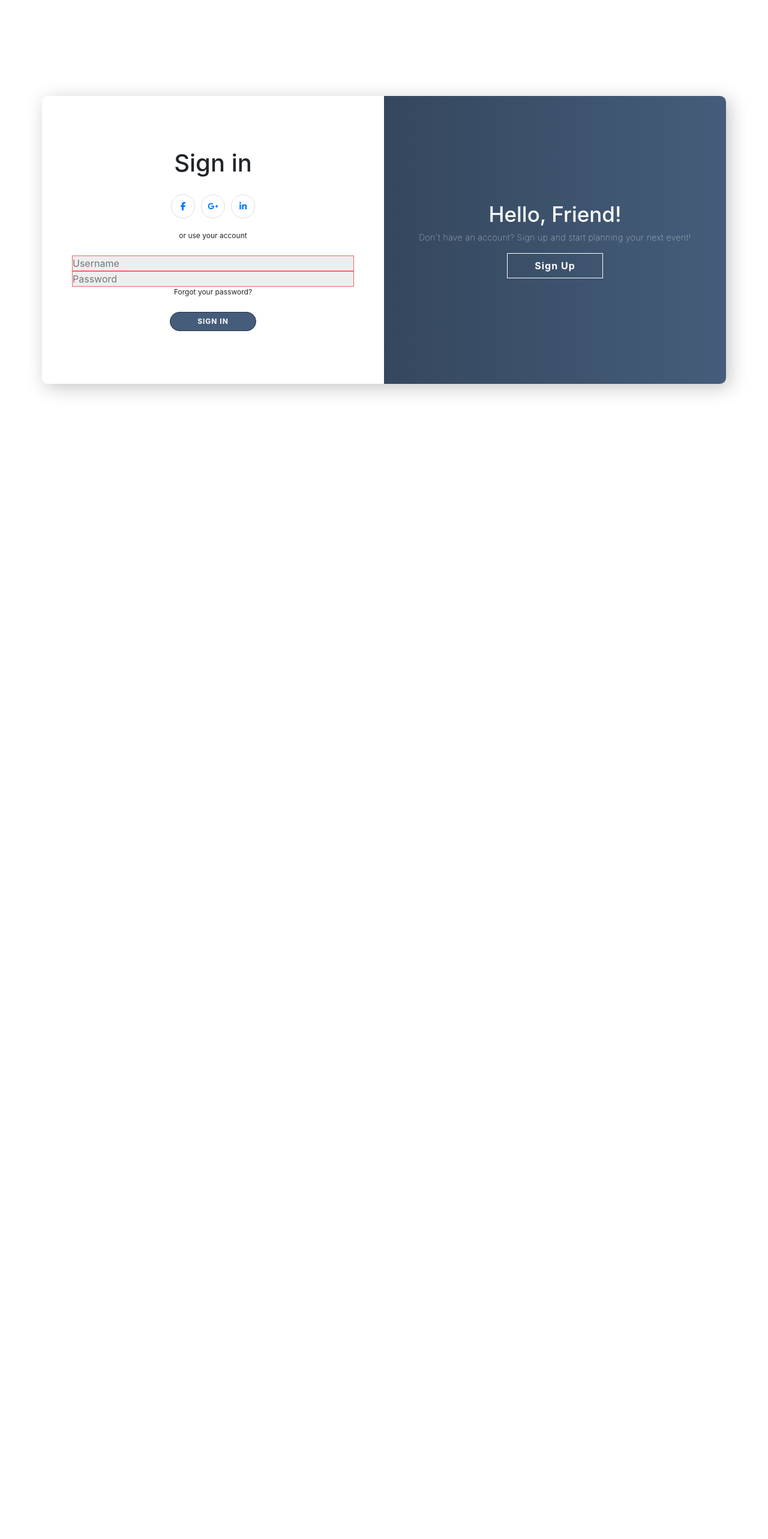
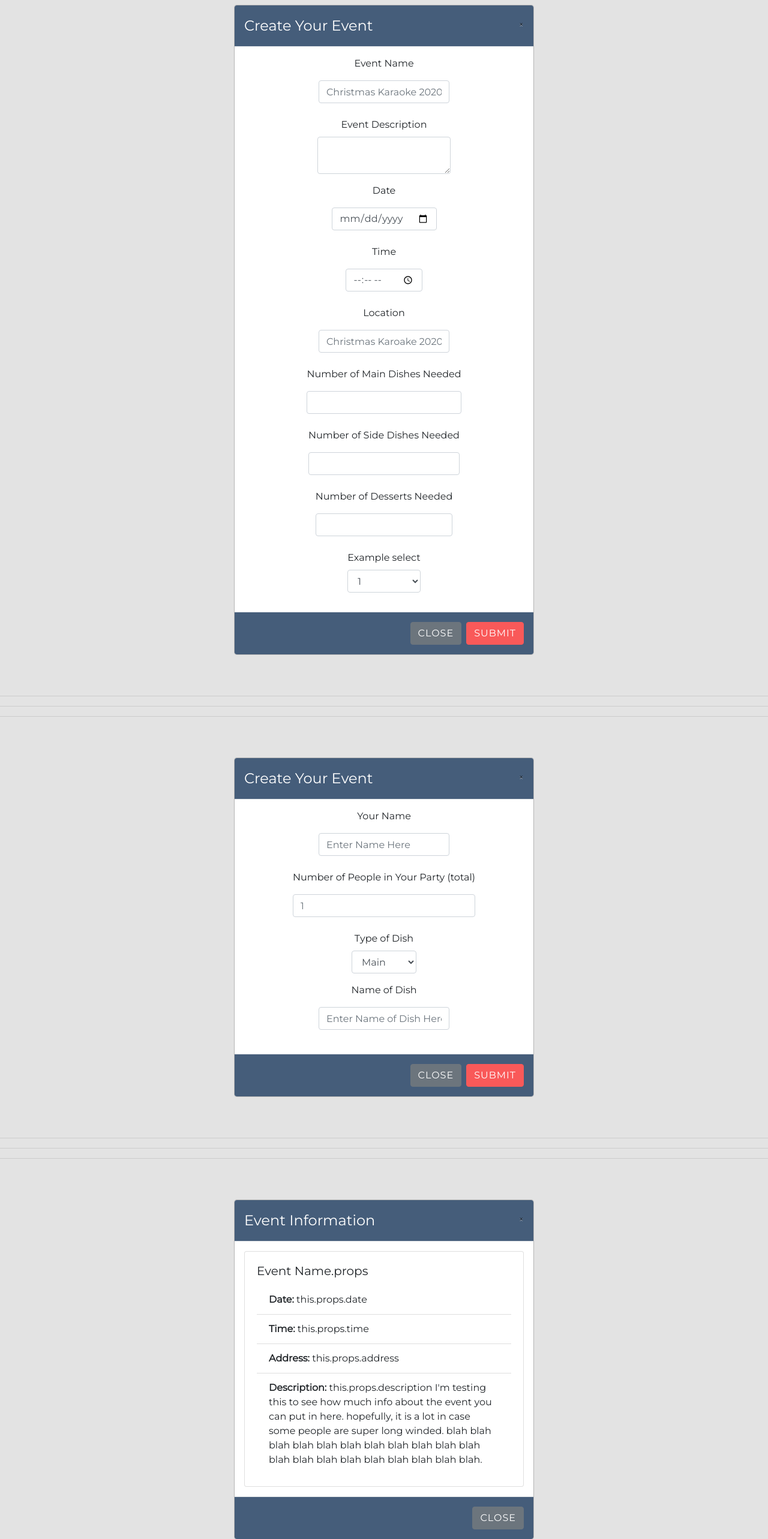
Before and after one commit to max-magura/raduno, a React (Create React App) app in the folder client/: page / in a window 1280 px wide. Shown: the whole page at 60% size. Before the commit the page ends 800 px from the top, so only its background shows below. Built offline with nearby package versions, Linux system fonts and the light colour scheme.

Commit message:
added my modals in, as static for now

```diff
--- a/client/src/App.js
+++ b/client/src/App.js
@@ -1,14 +1,16 @@
 import React from 'react';
-import './App.css';
-// import 'bootstrap/dist/css/bootstrap.min.css';
+// import './App.css';
+import 'bootstrap/dist/css/bootstrap.min.css';
 import LoginPage from './pages/LoginPage/loginPage';
 import ViewEvents from './pages/ViewEvents/viewEvents';
+import StaticModal from './pages/StaticModal/StaticModal'
 
 function App() {
   return (
     <div>
       {/* <ViewEvents /> */}
-      <LoginPage />
+      {/* <LoginPage /> */}
+      <StaticModal />
     </div>
   );
 }
--- /dev/null
+++ b/client/src/components/CreateEvent/CreateEvent.js
@@ -0,0 +1,85 @@
+import React from 'react';
+import {Modal, Button, Form} from 'react-bootstrap';
+import '../styleModal.css';
+
+
+function CreateEvent (props) {
+
+  return(
+    <Modal.Dialog>
+
+    <Modal.Header className="modalHeader" closeButton>
+      <Modal.Title>Create Your Event</Modal.Title>
+    </Modal.Header>
+
+    <Modal.Body className="modalBody">
+        <Form>
+
+        <Form.Group>
+          <Form.Label>Event Name</Form.Label>
+          <Form.Control type="text" placeholder="Christmas Karaoke 2020" />
+        </Form.Group>
+
+        <Form.Group>
+          <Form.Label>Event Description</Form.Label>
+          <Form.Control as="textarea" rows="2" />
+        </Form.Group>
+
+        <Form.Group>
+          <Form.Label>Date</Form.Label>
+          <Form.Control type="date" />
+        </Form.Group>
+
+        <Form.Group>
+          <Form.Label>Time</Form.Label>
+          <Form.Control type="time"/>
+        </Form.Group>
+
+        <Form.Group>
+          <Form.Label>Location</Form.Label>
+          <Form.Control type="text" placeholder="Christmas Karoake 2020" />
+        </Form.Group>
+
+        <Form.Group>
+          <Form.Label>Number of Main Dishes Needed</Form.Label>
+          <Form.Control type="number" name="quantity" min="0"/>
+        </Form.Group>
+
+        <Form.Group>
+          <Form.Label>Number of Side Dishes Needed</Form.Label>
+          <Form.Control type="number" name="quantity" min="0"/>
+        </Form.Group>
+
+        <Form.Group>
+          <Form.Label>Number of Desserts Needed</Form.Label>
+          <Form.Control type="number" name="quantity" min="0"/>
+        </Form.Group>
+
+
+
+        <Form.Group controlId="exampleForm.ControlSelect1">
+          <Form.Label>Example select</Form.Label>
+          <Form.Control as="select">
+            <option>1</option>
+            <option>2</option>
+            <option>3</option>
+            <option>4</option>
+            <option>5</option>
+          </Form.Control>
+        </Form.Group>
+
+      </Form>
+    </Modal.Body>
+
+    <Modal.Footer className="modalFooter">
+      <Button variant="secondary">Close</Button>
+      <Button className="btn btn-primary submit-btn">Submit</Button>
+    </Modal.Footer>
+
+  </Modal.Dialog>
+  )
+
+}
+
+
+export default CreateEvent;
--- /dev/null
+++ b/client/src/components/EventInfo/EventInfo.js
@@ -0,0 +1,44 @@
+import React from 'react';
+import {Modal, Button, Card, ListGroup} from 'react-bootstrap';
+import '../styleModal.css';
+
+function EventInfo (props) {
+
+  return(
+    <Modal.Dialog>
+    <Modal.Header className="modalHeader" closeButton>
+      <Modal.Title>Event Information</Modal.Title>
+    </Modal.Header>
+
+    <Modal.Body>
+      <Card>
+        <Card.Body>
+          <Card.Title>Event Name.props</Card.Title>
+            <ListGroup variant="flush">
+              <ListGroup.Item>
+                <b>Date:</b> this.props.date
+              </ListGroup.Item>
+              <ListGroup.Item>
+                <b>Time:</b> this.props.time
+              </ListGroup.Item>
+              <ListGroup.Item>
+                <b>Address:</b> this.props.address
+              </ListGroup.Item>
+              <ListGroup.Item>
+                <b>Description:</b> this.props.description I'm testing this to see how much info about the event you can put in here. hopefully, it is a lot in case some people are super long winded. blah blah blah blah blah blah blah blah blah blah blah blah blah blah blah blah blah blah blah blah.
+              </ListGroup.Item>
+            </ListGroup>
+        </Card.Body>
+      </Card>
+
+    </Modal.Body>
+
+    <Modal.Footer className="modalFooter">
+      <Button variant="secondary">Close</Button>
+    </Modal.Footer>
+  </Modal.Dialog>
+  )
+
+}
+
+export default EventInfo;
--- /dev/null
+++ b/client/src/components/RsvpForm/RsvpForm.js
@@ -0,0 +1,53 @@
+import React from 'react';
+import {Modal, Button, Form} from 'react-bootstrap';
+import '../styleModal.css';
+
+function RsvpForm (props) {
+
+  return(
+    <Modal.Dialog>
+    <Modal.Header className="modalHeader" closeButton>
+      <Modal.Title>Create Your Event</Modal.Title>
+    </Modal.Header>
+
+    <Modal.Body>
+        <Form className="modalBody">
+
+        <Form.Group>
+          <Form.Label>Your Name</Form.Label>
+          <Form.Control type="text" placeholder="Enter Name Here" />
+        </Form.Group>
+
+        <Form.Group>
+          <Form.Label>Number of People in Your Party (total)</Form.Label>
+          <Form.Control type="number" name="quantity" min="1" placeholder="1" />
+        </Form.Group>
+
+        <Form.Group>
+          <Form.Label>Type of Dish</Form.Label>
+          <Form.Control as="select">
+            <option>Main</option>
+            <option>Side</option>
+            <option>Dessert</option>
+          </Form.Control>
+        </Form.Group>
+
+        <Form.Group>
+          <Form.Label>Name of Dish</Form.Label>
+          <Form.Control type="text" placeholder="Enter Name of Dish Here" />
+        </Form.Group>
+
+      </Form>
+    </Modal.Body>
+
+    <Modal.Footer className="modalFooter">
+      <Button variant="secondary">Close</Button>
+      <Button className="btn btn-primary submit-btn">Submit</Button>
+    </Modal.Footer>
+  </Modal.Dialog>
+  )
+
+}
+
+
+export default RsvpForm;
--- /dev/null
+++ b/client/src/components/styleModal.css
@@ -0,0 +1,18 @@
+.modalHeader {
+  background-color: #455d7a;
+  color: white;
+}
+
+.modalFooter {
+  background-color: #455d7a;
+}
+
+.btn-primary.submit-btn {
+	background-color: #f95959;
+  border-color: #f95959;
+}
+
+.btn-primary.submit-btn:hover {
+	background-color: #632323;
+  border-color: #632323;
+}
--- /dev/null
+++ b/client/src/pages/StaticModal/StaticModal.js
@@ -0,0 +1,28 @@
+import React, { Component } from 'react';
+import CreateEvent from '../../components/CreateEvent/CreateEvent';
+import RsvpForm from "../../components/RsvpForm/RsvpForm";
+import EventInfo from "../../components/EventInfo/EventInfo";
+
+class StaticModal extends Component {
+  render() {
+    return (
+      <React.Fragment>
+      <CreateEvent />
+      <br/>
+      <hr/>
+      <hr/>
+      <hr/>
+      <br/>
+      <RsvpForm />
+      <br/>
+      <hr/>
+      <hr/>
+      <hr/>
+      <br/>
+      <EventInfo />
+      </React.Fragment>
+    );
+  };
+};
+
+export default StaticModal;
```
